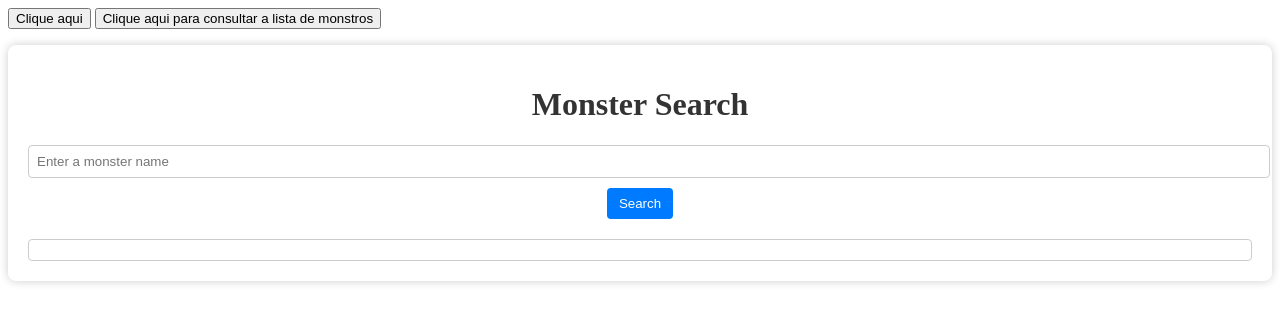
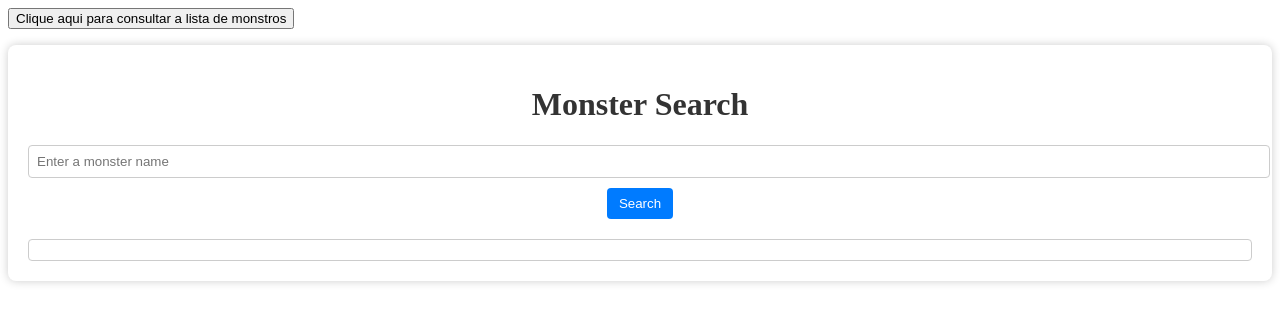
Before and after one commit to bru3helo/Projeto1-FullStack, a website: page index.html in a window 1280 px wide. Drawn offline with Linux system fonts and the light colour scheme.

Commit message:
Update index.html

```diff
--- a/index.html
+++ b/index.html
@@ -6,7 +6,6 @@
     <title>Document</title>
 </head>
 <body>
-    <button>Clique aqui</button>
     <body>
         <button>Clique aqui para consultar a lista de monstros</button>
         <ul></ul>
```
